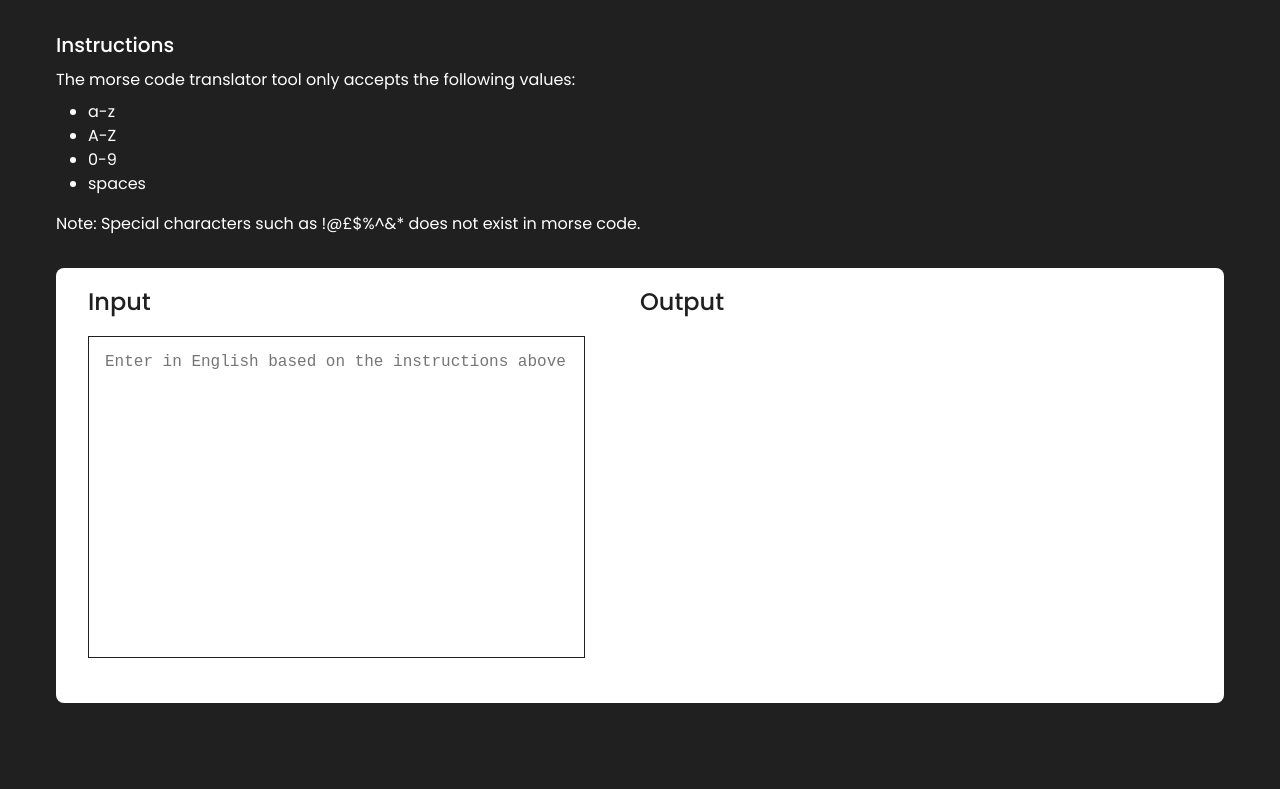
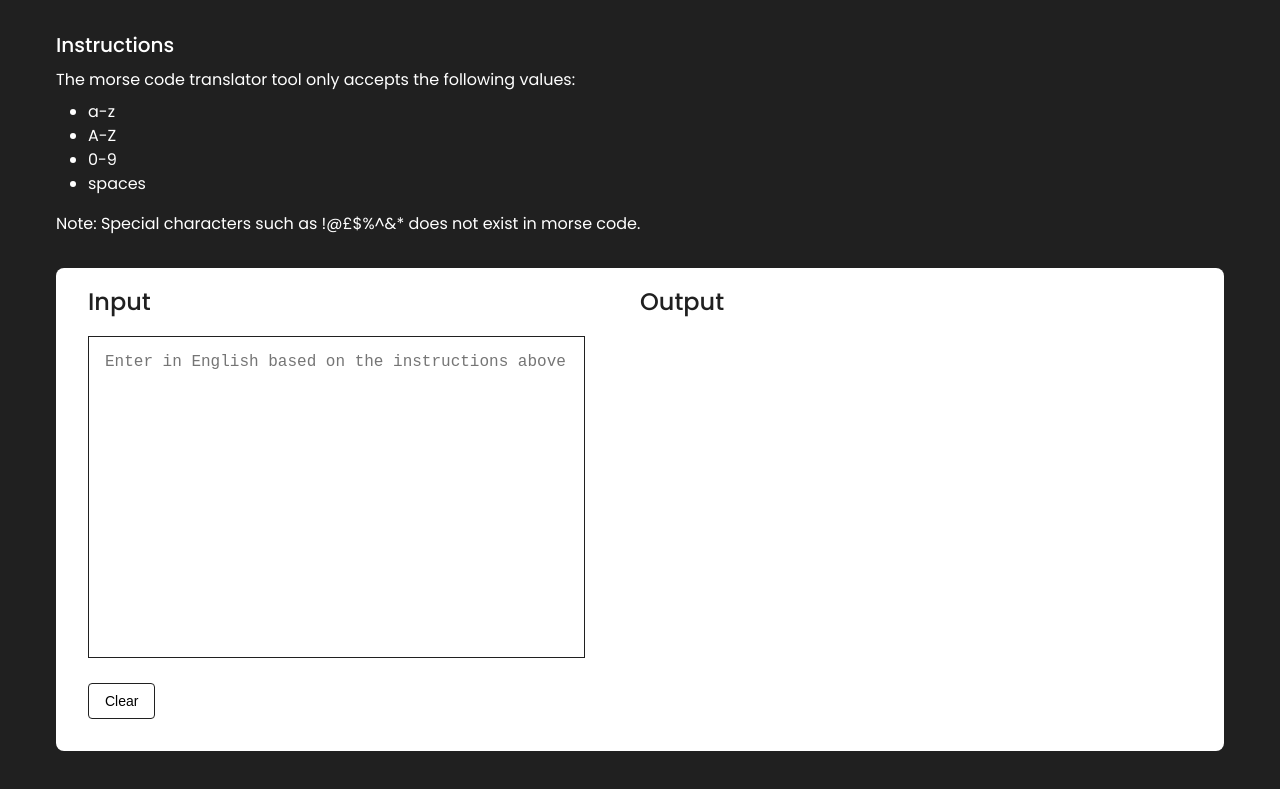
Before and after one commit to khorh/tools-morse, a website with bundled scripts: page index.html in a window 1280 px wide. Shown: the part 161-950 px from the top of the page. Before the commit the page ends 928 px from the top, so only its background shows below. Built offline with nearby package versions, Linux system fonts and the light colour scheme; a web font is replaced by a local one.

Commit message:
added clear button to reset the translator tool

```diff
--- /dev/null
+++ b/assets/styles/atoms/_button.scss
@@ -0,0 +1,21 @@
+@use '../abstracts' as *;
+
+/* button */
+.button {
+  cursor: pointer;
+  border: 1px solid $color-primary-main;
+  border-radius: 4px;
+  padding: 8px 16px;
+  background-color: $color-neutral-light;
+  font-size: 0.4375rem;
+  font-weight: 500;
+  line-height: 0.5625rem;
+
+  &:hover {
+    font-weight: 600;
+  }
+
+  &:active {
+    font-weight: 600;
+  }
+}
--- a/assets/styles/atoms/_index.scss
+++ b/assets/styles/atoms/_index.scss
@@ -1,3 +1,4 @@
+@forward "./button";
 @forward "./divider";
 @forward "./text-area";
 @forward "./typo";
--- a/index.html
+++ b/index.html
@@ -29,6 +29,7 @@
       <section class="section-container">
         <h2>Input</h2>
         <textarea id="input" class="text-area" rows="16" placeholder="Enter in English based on the instructions above"></textarea>
+        <button class="button">Clear</button>
       </section>
       <section class="section-container">
         <h2>Output</h2>
```
Also changed, not shown: assets/styles/styles.css, 1 other file.
